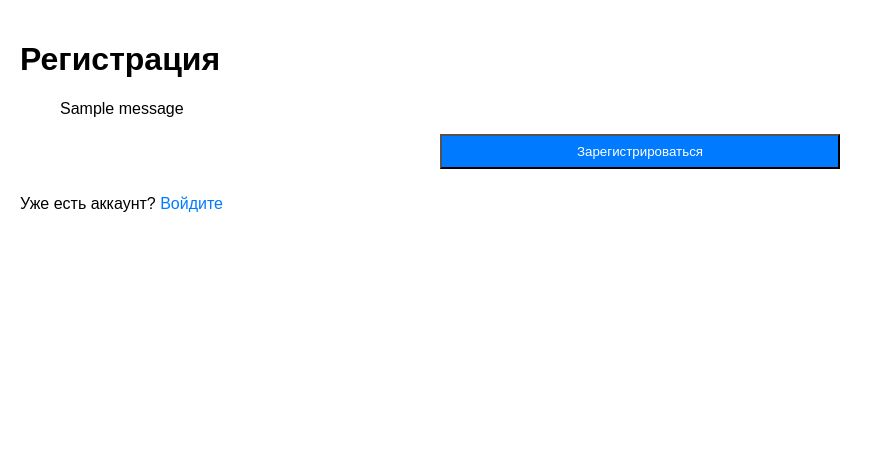
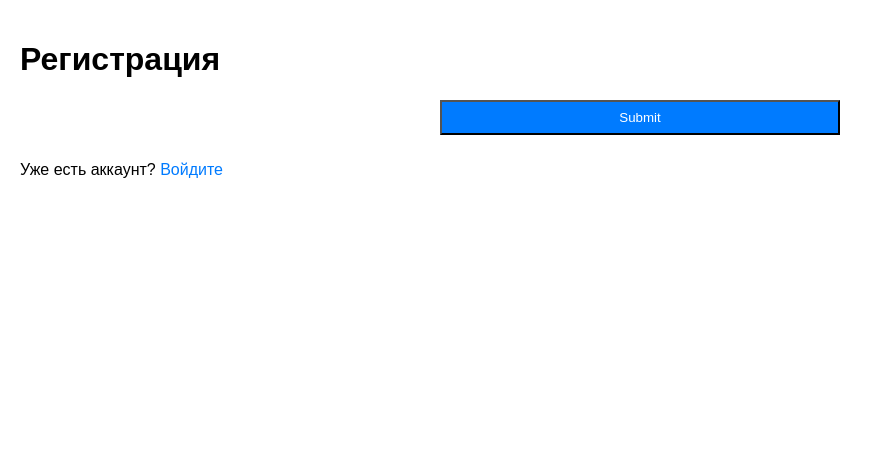
Before and after one commit to YaganovValera/Flask, a Flask app: template lesson_3/templates/register.html in a window 1280 px wide. Shown: the part 118-571 px from the top of the page, without its empty margins (0-883 px from the left). Run offline with Flask 3, Linux system fonts and the light colour scheme; the template is opened without the code that fills it, so the values that code supplies are empty, except form fields; one stand-in notice (Sample message) is shown; form fields are guessed from the names that the template uses.

Commit message:
Update register.html

```diff
--- a/lesson_3/templates/register.html
+++ b/lesson_3/templates/register.html
@@ -2,18 +2,9 @@
 
 {% block content %}
     <h1>Регистрация</h1>
-    {% with messages = get_flashed_messages() %}
-        {% if messages %}
-            <ul class="flashes">
-                {% for message in messages %}
-                    <li>{{ message }}</li>
-                {% endfor %}
-            </ul>
-        {% endif %}
-    {% endwith %}
-    <form method="POST" action="{{ url_for('register') }}">
+    <form method="POST" action="">
         {{ form.csrf_token }}
-        {% for field in form if field.name != 'csrf_token' %}
+        {% for field in form if field.name != 'csrf_token' and field.name != 'submit'%}
         <p>
             {{ field.label }}<br>
             {{ field }}
@@ -26,9 +17,7 @@
             {% endif %}
         </p>
         {% endfor %}
-        <p>
-            <input type="submit" value="Зарегистрироваться">
-        </p>
+        {{ form.submit }}
     </form>
-    <p>Уже есть аккаунт? <a href="{{ url_for('login') }}">Войдите</a></p>
+    <p class="dop-form">Уже есть аккаунт? <a href="{{ url_for('login') }}">Войдите</a></p>
 {% endblock %}
```
